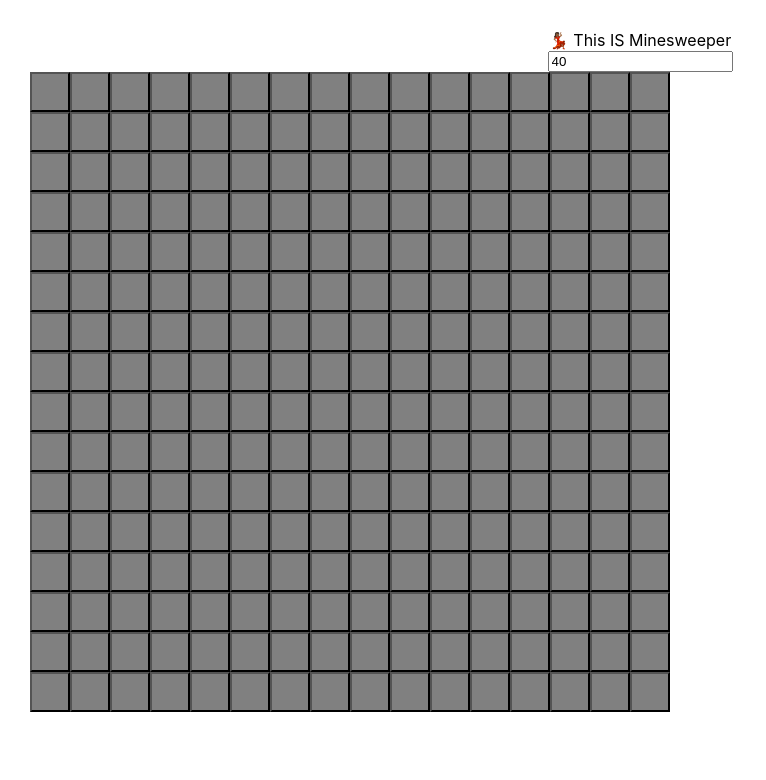
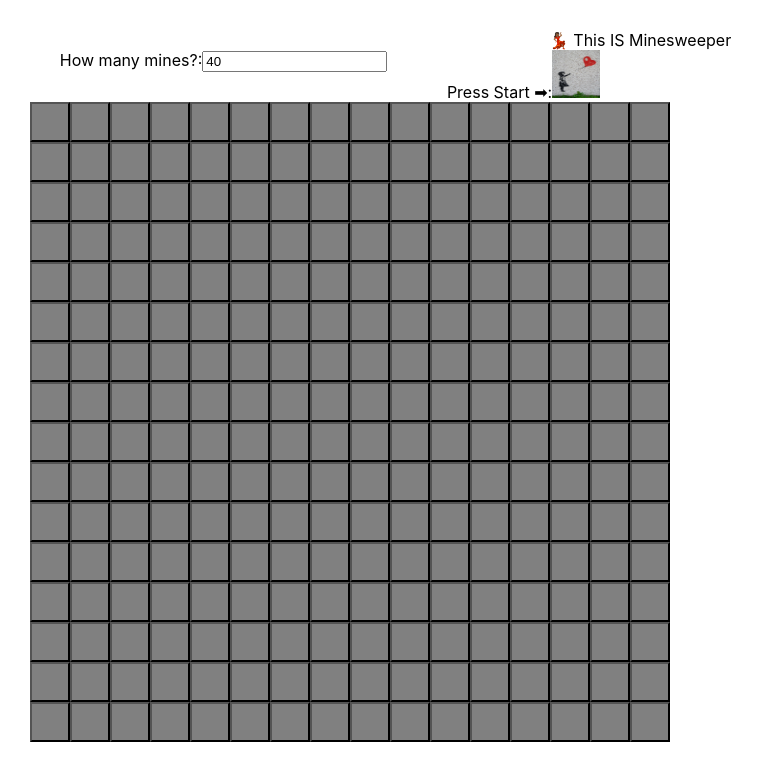
Before and after one commit to jasmatazzy/minesweeper, a React (Create React App) app: page / in a window 1280 px wide. Shown: the top 780 px of the page, without its empty margins (0-766 px from the left). Built offline with nearby package versions, Linux system fonts and the light colour scheme.

Commit message:
user settings as form

```diff
--- a/src/components/UserSettings/index.tsx
+++ b/src/components/UserSettings/index.tsx
@@ -1,21 +1,49 @@
 import React from "react";
+import startGameIcon from "../../assets/icon-start-game.png";
 
 interface UserSettingsProps {
-  handleClick: () => void;
+  getMineCount: () => void;
   numberOfMinesOnBoard: number;
+  startGame: () => void;
 }
 
-const UserSettings = (props
-: UserSettingsProps
-): JSX.Element => {
-  const {
-    handleClick,
-    numberOfMinesOnBoard
-  } = props;
+const UserSettings = (props: UserSettingsProps): JSX.Element => {
+  const { getMineCount, numberOfMinesOnBoard, startGame } = props;
   return (
-    <div>
-      <input type="number" id="mine-count" value={numberOfMinesOnBoard} onChange={handleClick}></input>
-    </div>
+    <form
+      style={{
+        display: "flex",
+        justifyContent: "space-around",
+        maxWidth: numberOfMinesOnBoard * 15,
+        // This should be number of columns * some constant so that it's always relative
+      }}
+    >
+      <div>
+        <label htmlFor="mine-count">How many mines?:</label>
+        <input
+          id="mine-count"
+          onChange={getMineCount}
+          type="number"
+          value={numberOfMinesOnBoard}
+        ></input>
+      </div>
+      <div>
+        <label htmlFor="start-game">Press Start ➡:</label>
+        <input
+          id="start-game"
+          alt="Submit"
+          height="48"
+          name="start-game"
+          src={startGameIcon}
+          type="image"
+          width="48"
+          onClick={(event)=>{
+            event.preventDefault();
+            startGame();
+          }}
+        ></input>
+      </div>
+    </form>
   );
 };
 
```
